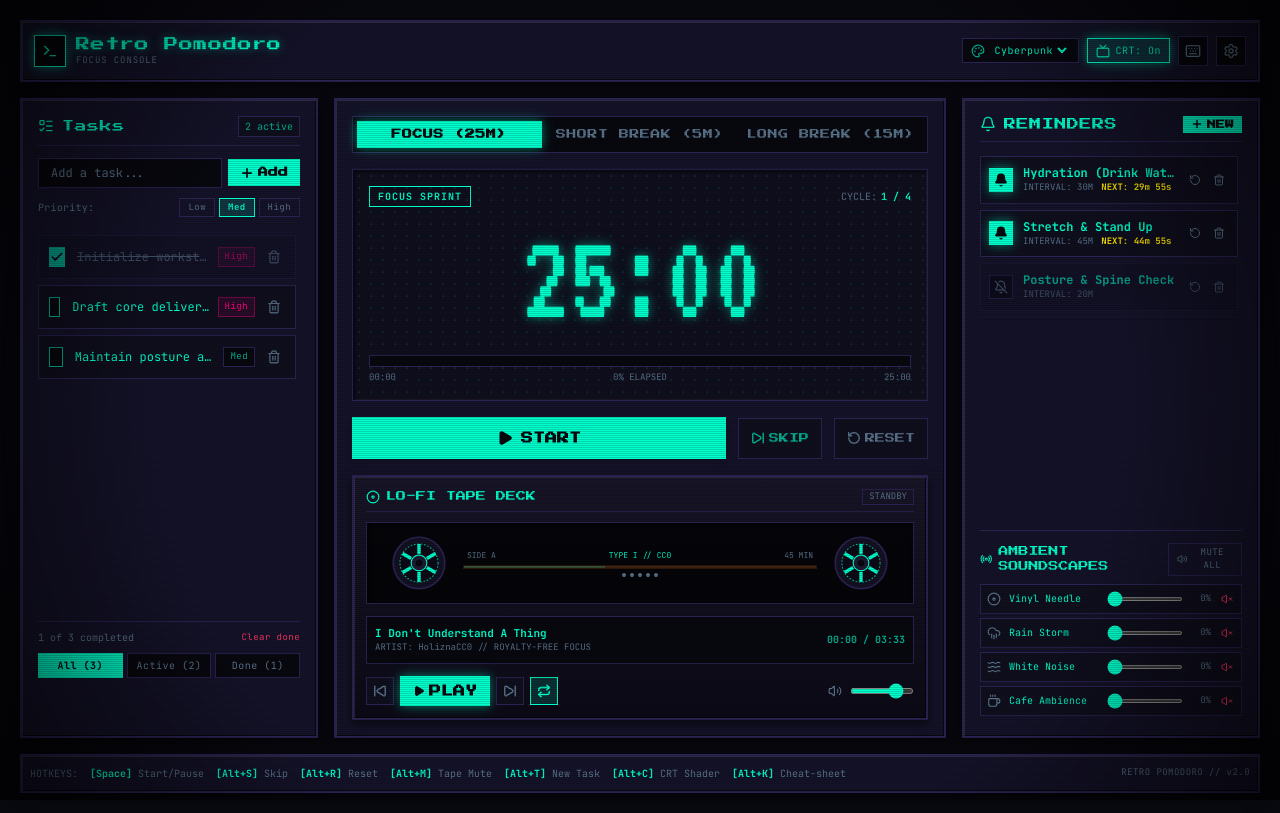
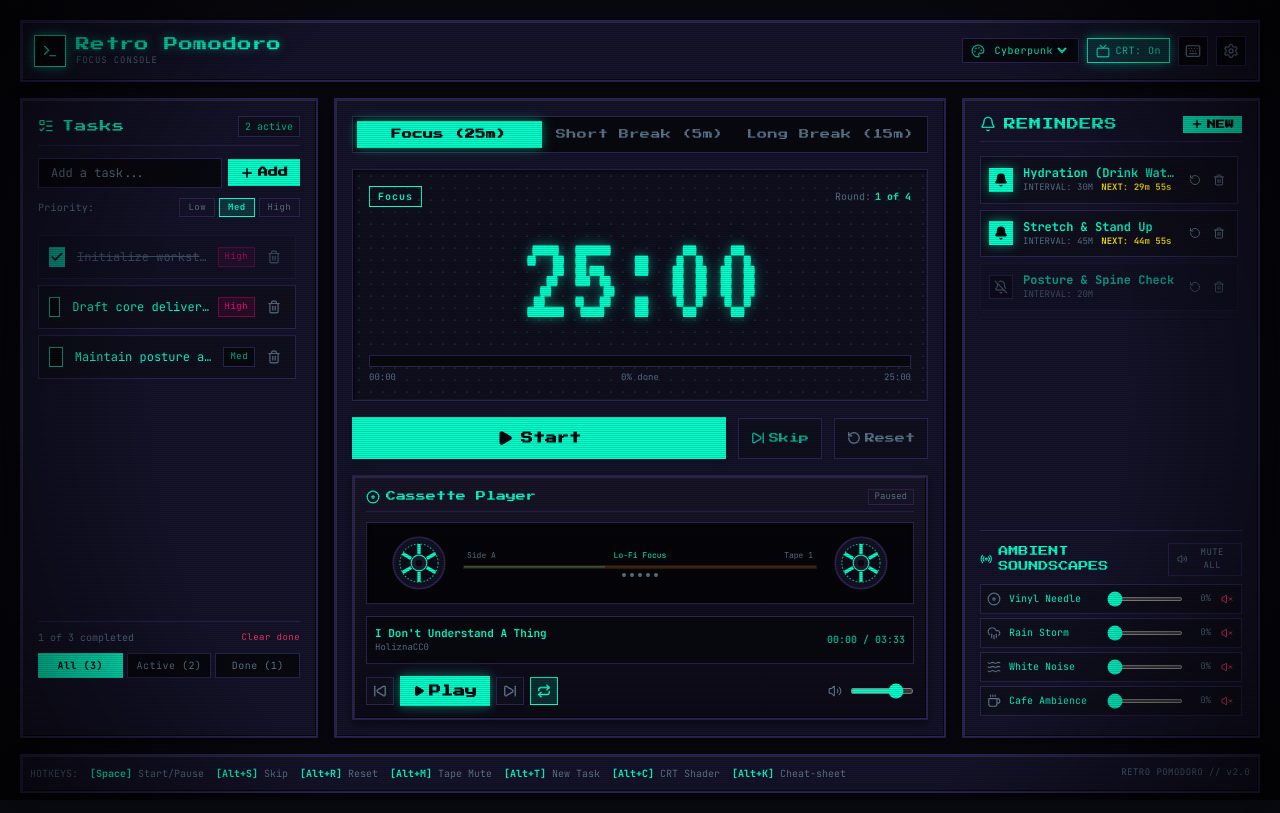
Before and after one commit to thatsyed/retro-pomodoro, a React (Vite) app: page / in a window 1280 px wide. Built offline with nearby package versions, Linux system fonts and the light colour scheme.

Commit message:
refactor(copy): update timer modes, controls, and cassette deck labels

```diff
--- a/src/components/cassette/CassettePlayer.jsx
+++ b/src/components/cassette/CassettePlayer.jsx
@@ -82,12 +82,12 @@ export function CassettePlayer() {
       <div className="flex items-center justify-between pb-1.5 mb-1.5 border-b border-[var(--border-color)] text-[10px] font-pixel">
         <div className="flex items-center space-x-1.5 text-[var(--text-primary)]">
           <Disc className={`w-3.5 h-3.5 ${isPlaying ? 'animate-spin' : ''}`} />
-          <span>LO-FI TAPE DECK</span>
+          <span>Cassette Player</span>
         </div>
-        <span className={`text-[9px] font-mono px-1.5 py-0.2 border uppercase ${
+        <span className={`text-[9px] font-mono px-1.5 py-0.2 border ${
           isPlaying ? 'border-[var(--text-primary)] text-[var(--text-primary)] animate-pulse' : 'border-[var(--border-color)] text-[var(--text-dim)]'
         }`}>
-          {isPlaying ? 'PLAYING' : 'STANDBY'}
+          {isPlaying ? 'Playing' : 'Paused'}
         </span>
       </div>
 
@@ -103,7 +103,7 @@ export function CassettePlayer() {
             {track?.title || "I Don't Understand A Thing"}
           </div>
           <div className="text-[9px] text-[var(--text-dim)] truncate">
-            ARTIST: {track?.artist || 'HoliznaCC0'} // ROYALTY-FREE FOCUS
+            {track?.artist || 'HoliznaCC0'}
           </div>
         </div>
         <div className="text-right text-[10px] text-[var(--text-secondary)] shrink-0 font-bold">
@@ -118,7 +118,7 @@ export function CassettePlayer() {
             type="button"
             onClick={handlePrev}
             className="p-1.5 bg-[var(--bg-surface)] text-[var(--text-dim)] hover:text-[var(--text-primary)] border border-[var(--border-color)] transition-all cursor-pointer"
-            title="Previous Track"
+            title="Previous track"
           >
             <SkipBack className="w-3.5 h-3.5 stroke-[2.5]" />
           </button>
@@ -131,17 +131,17 @@ export function CassettePlayer() {
                 ? 'bg-[var(--accent)] text-[var(--bg-app)] border-[var(--accent)] shadow-[var(--glow-accent)] font-bold'
                 : 'bg-[var(--text-primary)] text-[var(--bg-app)] border-[var(--text-primary)] shadow-[var(--glow-primary)] font-bold'
             }`}
-            title={isPlaying ? 'Pause Tape' : 'Play Tape'}
+            title={isPlaying ? 'Pause tape' : 'Play tape'}
           >
             {isPlaying ? (
               <>
                 <Pause className="w-3 h-3 fill-current" />
-                <span>PAUSE</span>
+                <span>Pause</span>
               </>
             ) : (
               <>
                 <Play className="w-3 h-3 fill-current" />
-                <span>PLAY</span>
+                <span>Play</span>
               </>
             )}
           </button>
@@ -150,7 +150,7 @@ export function CassettePlayer() {
             type="button"
             onClick={handleNext}
             className="p-1.5 bg-[var(--bg-surface)] text-[var(--text-dim)] hover:text-[var(--text-primary)] border border-[var(--border-color)] transition-all cursor-pointer"
-            title="Next Track"
+            title="Next track"
           >
             <SkipForward className="w-3.5 h-3.5 stroke-[2.5]" />
           </button>
@@ -163,7 +163,7 @@ export function CassettePlayer() {
                 ? 'bg-[var(--text-primary)]/15 border-[var(--text-primary)] text-[var(--text-primary)]'
                 : 'bg-[var(--bg-surface)] border-[var(--border-color)] text-[var(--text-dim)]'
             }`}
-            title={isLooping ? 'Looping Enabled' : 'Looping Disabled'}
+            title={isLooping ? 'Repeat on' : 'Repeat off'}
           >
             <Repeat className="w-3.5 h-3.5 stroke-[2.5]" />
           </button>
@@ -191,7 +191,7 @@ export function CassettePlayer() {
             value={isMuted ? 0 : volume}
             onChange={handleVolumeChange}
             className="w-16 accent-[var(--text-primary)] cursor-pointer h-1.5 bg-[var(--bg-app)] border border-[var(--border-color)]"
-            title={`Music Volume: ${Math.round((isMuted ? 0 : volume) * 100)}%`}
+            title={`Music volume: ${Math.round((isMuted ? 0 : volume) * 100)}%`}
           />
         </div>
       </div>
--- a/src/components/cassette/CassetteReels.jsx
+++ b/src/components/cassette/CassetteReels.jsx
@@ -9,27 +9,24 @@ export function CassetteReels({ isPlaying }) {
           viewBox="0 0 100 100"
           className={`w-14 h-14 tape-reel ${isPlaying ? 'spinning' : ''}`}
         >
-          {/* Outer Rim */}
           <circle cx="50" cy="50" r="46" fill="#141122" stroke="var(--border-color)" strokeWidth="3" />
           <circle cx="50" cy="50" r="34" fill="#0d0a17" stroke="var(--text-secondary)" strokeWidth="2" strokeDasharray="3 3" />
-          {/* 6 Spoke Teeth */}
           {[0, 60, 120, 180, 240, 300].map((deg) => (
             <g key={deg} transform={`rotate(${deg} 50 50)`}>
               <rect x="47" y="16" width="6" height="18" fill="var(--text-primary)" rx="1" />
             </g>
           ))}
-          {/* Center Hub */}
           <circle cx="50" cy="50" r="14" fill="#1f1b33" stroke="var(--text-primary)" strokeWidth="2" />
           <circle cx="50" cy="50" r="6" fill="#08080f" />
         </svg>
       </div>
 
-      {/* Center Magnetic Tape Strip with Visual Level */}
+      {/* Center Magnetic Tape Strip */}
       <div className="flex-1 mx-4 flex flex-col items-center justify-center space-y-1">
         <div className="w-full flex items-center justify-between text-[8px] font-mono text-[var(--text-dim)] px-1">
-          <span>SIDE A</span>
-          <span className="text-[var(--text-primary)]">TYPE I // CC0</span>
-          <span>45 MIN</span>
+          <span>Side A</span>
+          <span className="text-[var(--text-primary)]">Lo-Fi Focus</span>
+          <span>Tape 1</span>
         </div>
         <div className="w-full h-1 bg-[#422513] border border-[#2b170a] relative overflow-hidden">
           <div
@@ -58,16 +55,13 @@ export function CassetteReels({ isPlaying }) {
           viewBox="0 0 100 100"
           className={`w-14 h-14 tape-reel ${isPlaying ? 'spinning' : ''}`}
         >
-          {/* Outer Rim */}
           <circle cx="50" cy="50" r="46" fill="#141122" stroke="var(--border-color)" strokeWidth="3" />
           <circle cx="50" cy="50" r="34" fill="#0d0a17" stroke="var(--text-secondary)" strokeWidth="2" strokeDasharray="3 3" />
-          {/* 6 Spoke Teeth */}
           {[0, 60, 120, 180, 240, 300].map((deg) => (
             <g key={deg} transform={`rotate(${deg} 50 50)`}>
               <rect x="47" y="16" width="6" height="18" fill="var(--text-primary)" rx="1" />
             </g>
           ))}
-          {/* Center Hub */}
           <circle cx="50" cy="50" r="14" fill="#1f1b33" stroke="var(--text-primary)" strokeWidth="2" />
           <circle cx="50" cy="50" r="6" fill="#08080f" />
         </svg>
--- a/src/components/timer/DigitalDisplay.jsx
+++ b/src/components/timer/DigitalDisplay.jsx
@@ -6,10 +6,10 @@ export function DigitalDisplay({ timeLeft, totalDuration, mode, isRunning, compl
   const progressPercent = Math.min(100, Math.max(0, ((totalDuration - timeLeft) / totalDuration) * 100));
 
   const modeBadge = {
-    work: { text: 'FOCUS SPRINT', color: 'text-[var(--text-primary)] border-[var(--text-primary)]' },
-    shortBreak: { text: 'SHORT BREAK', color: 'text-[var(--text-secondary)] border-[var(--text-secondary)]' },
-    longBreak: { text: 'LONG RECHARGE', color: 'text-[var(--accent)] border-[var(--accent)]' },
-  }[mode] || { text: 'FOCUS', color: 'text-[var(--text-primary)]' };
+    work: { text: 'Focus', color: 'text-[var(--text-primary)] border-[var(--text-primary)]' },
+    shortBreak: { text: 'Short Break', color: 'text-[var(--text-secondary)] border-[var(--text-secondary)]' },
+    longBreak: { text: 'Long Break', color: 'text-[var(--accent)] border-[var(--accent)]' },
+  }[mode] || { text: 'Focus', color: 'text-[var(--text-primary)]' };
 
   return (
     <div className="retro-panel-inset p-4 mb-4 flex flex-col items-center justify-center relative overflow-hidden">
@@ -18,13 +18,13 @@ export function DigitalDisplay({ timeLeft, totalDuration, mode, isRunning, compl
 
       {/* Top Status Header */}
       <div className="w-full flex items-center justify-between text-[10px] font-mono text-[var(--text-dim)] mb-1 z-10">
-        <span className={`px-2 py-0.5 border uppercase font-bold tracking-widest ${modeBadge.color}`}>
+        <span className={`px-2 py-0.5 border font-bold tracking-widest ${modeBadge.color}`}>
           {modeBadge.text}
         </span>
         <div className="flex items-center space-x-1">
-          <span className="text-[var(--text-dim)]">CYCLE:</span>
+          <span className="text-[var(--text-dim)]">Round:</span>
           <span className="text-[var(--text-primary)] font-bold">
-            {(completedSessions % 4) + 1} / 4
+            {(completedSessions % 4) + 1} of 4
           </span>
         </div>
       </div>
@@ -44,7 +44,7 @@ export function DigitalDisplay({ timeLeft, totalDuration, mode, isRunning, compl
         </div>
         <div className="flex justify-between text-[9px] font-mono text-[var(--text-dim)] mt-1">
           <span>00:00</span>
-          <span>{Math.round(progressPercent)}% ELAPSED</span>
+          <span>{Math.round(progressPercent)}% done</span>
           <span>{Math.floor(totalDuration / 60)}:00</span>
         </div>
       </div>
--- a/src/components/timer/ModeTabs.jsx
+++ b/src/components/timer/ModeTabs.jsx
@@ -2,9 +2,9 @@ import React from 'react';
 
 export function ModeTabs({ mode, onChangeMode, durations }) {
   const tabs = [
-    { id: 'work', label: 'FOCUS', duration: durations.work || 25 },
-    { id: 'shortBreak', label: 'SHORT BREAK', duration: durations.shortBreak || 5 },
-    { id: 'longBreak', label: 'LONG BREAK', duration: durations.longBreak || 15 },
+    { id: 'work', label: 'Focus', duration: durations.work || 25 },
+    { id: 'shortBreak', label: 'Short Break', duration: durations.shortBreak || 5 },
+    { id: 'longBreak', label: 'Long Break', duration: durations.longBreak || 15 },
   ];
 
   return (
@@ -14,13 +14,13 @@ export function ModeTabs({ mode, onChangeMode, durations }) {
           key={tab.id}
           type="button"
           onClick={() => onChangeMode(tab.id)}
-          className={`flex-1 py-1.5 px-2 text-[10px] font-pixel tracking-wider uppercase transition-all cursor-pointer ${
+          className={`flex-1 py-1.5 px-2 text-[10px] font-pixel tracking-wider transition-all cursor-pointer ${
             mode === tab.id
               ? 'bg-[var(--text-primary)] text-[var(--bg-app)] font-bold shadow-[var(--glow-primary)]'
               : 'text-[var(--text-dim)] hover:text-[var(--text-primary)] hover:bg-[var(--bg-surface)]'
           }`}
         >
-          {tab.label} ({tab.duration}M)
+          {tab.label} ({tab.duration}m)
         </button>
       ))}
     </div>
--- a/src/components/timer/TimerControls.jsx
+++ b/src/components/timer/TimerControls.jsx
@@ -18,12 +18,12 @@ export function TimerControls({ isRunning, onToggle, onSkip, onReset }) {
         {isRunning ? (
           <>
             <Pause className="w-4 h-4 fill-current stroke-[2.5]" />
-            <span>PAUSE</span>
+            <span>Pause</span>
           </>
         ) : (
           <>
             <Play className="w-4 h-4 fill-current stroke-[2.5]" />
-            <span>START</span>
+            <span>Start</span>
           </>
         )}
       </button>
@@ -36,7 +36,7 @@ export function TimerControls({ isRunning, onToggle, onSkip, onReset }) {
         title="Skip Session [Alt + S]"
       >
         <SkipForward className="w-3.5 h-3.5 stroke-[2.5]" />
-        <span>SKIP</span>
+        <span>Skip</span>
       </button>
 
       {/* Reset Button */}
@@ -47,7 +47,7 @@ export function TimerControls({ isRunning, onToggle, onSkip, onReset }) {
         title="Reset Countdown [Alt + R]"
       >
         <RotateCcw className="w-3.5 h-3.5 stroke-[2.5]" />
-        <span>RESET</span>
+        <span>Reset</span>
       </button>
     </div>
   );
```
